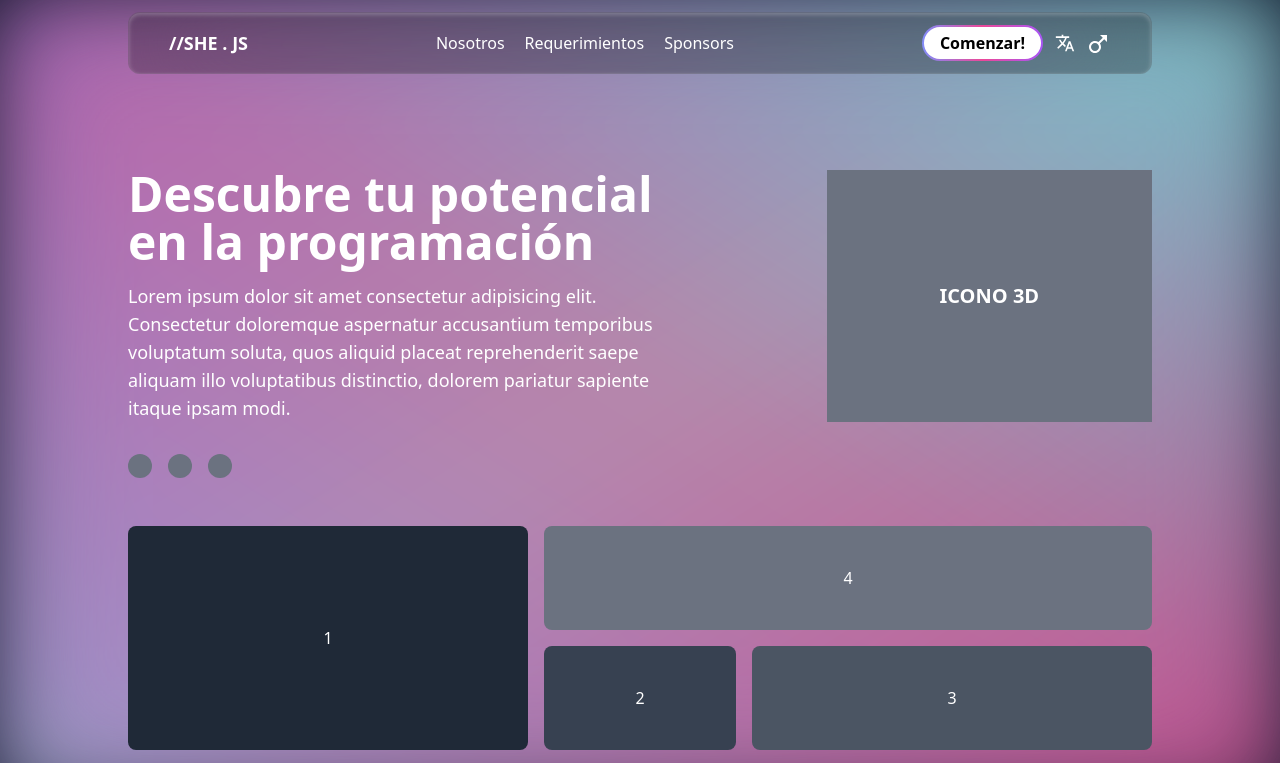
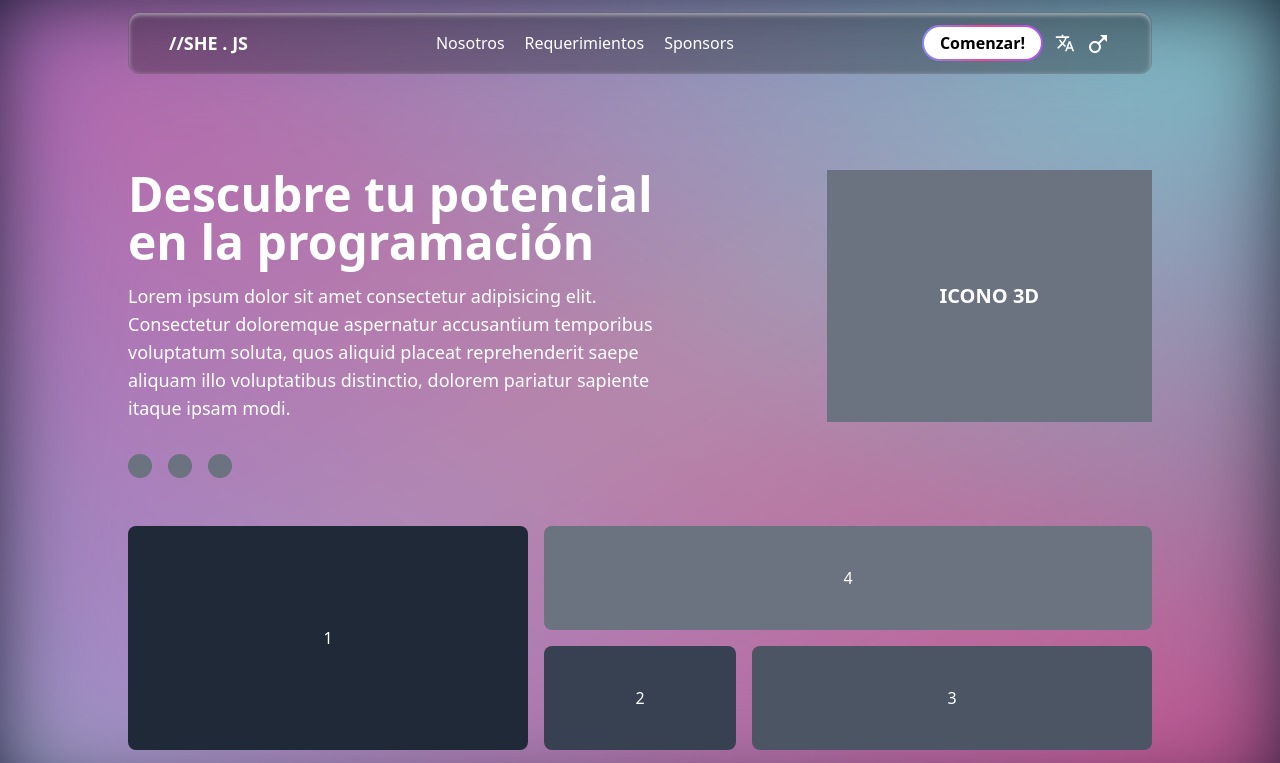
Before and after one commit to kev1n01/warmidev, an Astro site: page / in a window 1280 px wide. Shown: the top 763 px of the page. Built offline with nearby package versions, Linux system fonts and the light colour scheme; Astro itself is replaced by a stand-in of ours; a web font is replaced by a local one.

Commit message:
🎨 STYLE: make sticky header

```diff
--- a/src/partials/Header.astro
+++ b/src/partials/Header.astro
@@ -63,7 +63,7 @@ const nav = document.querySelector("nav");
 </script>
 
 <header
-    class="w-full flex justify-between items-center p-3 px-10 rounded-xl border border-white/10 shadow-inner shadow-white/25 bg-black/25 backdrop-blur-3xl"
+    class="w-full flex justify-between items-center p-3 px-10 rounded-xl border border-white/10 shadow-inner shadow-white/50 bg-black/25 backdrop-blur-3xl sticky top-3 z-10"
 >
     <h1 class="uppercase font-bold text-lg">//She . JS</h1>
     <nav class="flex gap-5 transition-transform">
```
